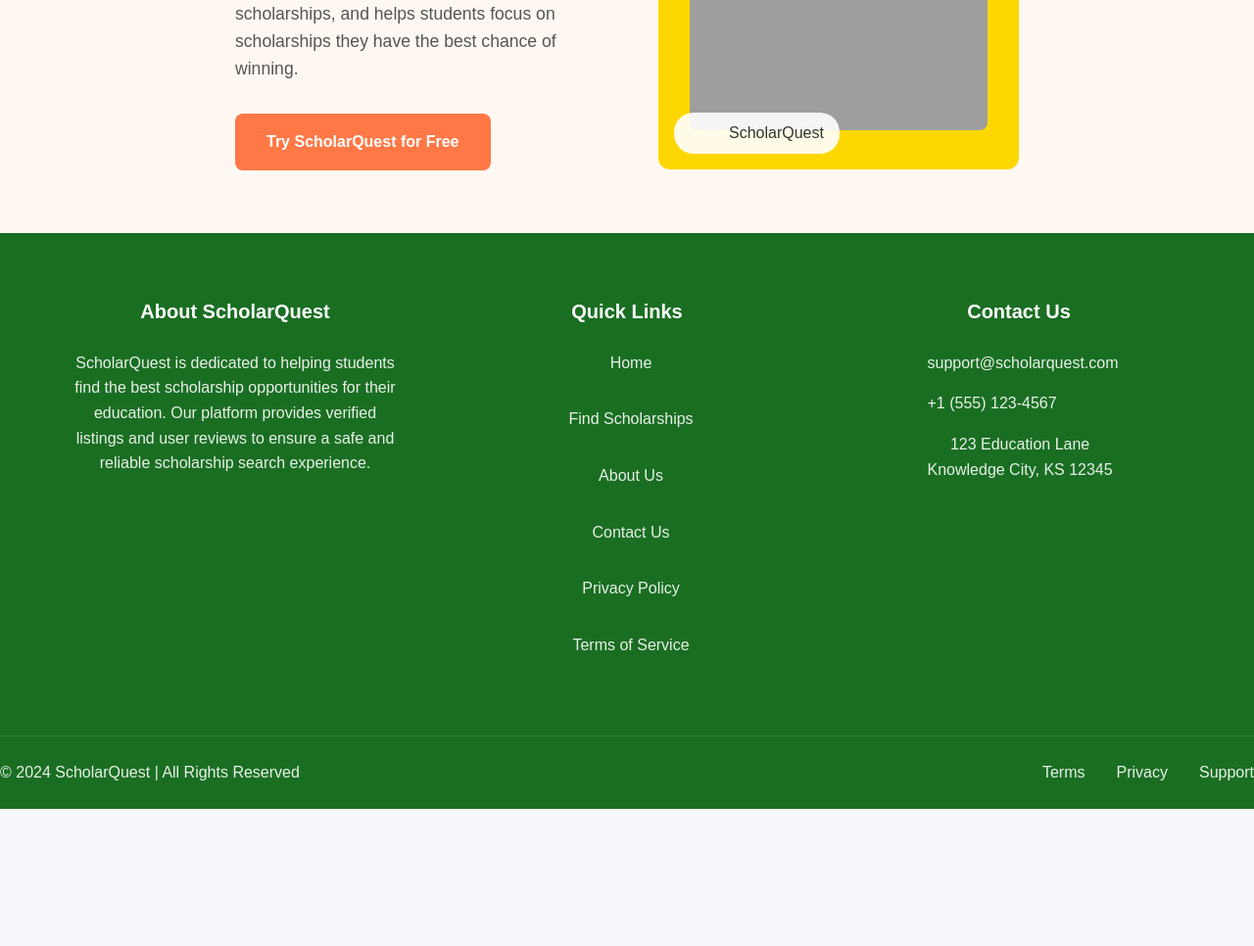
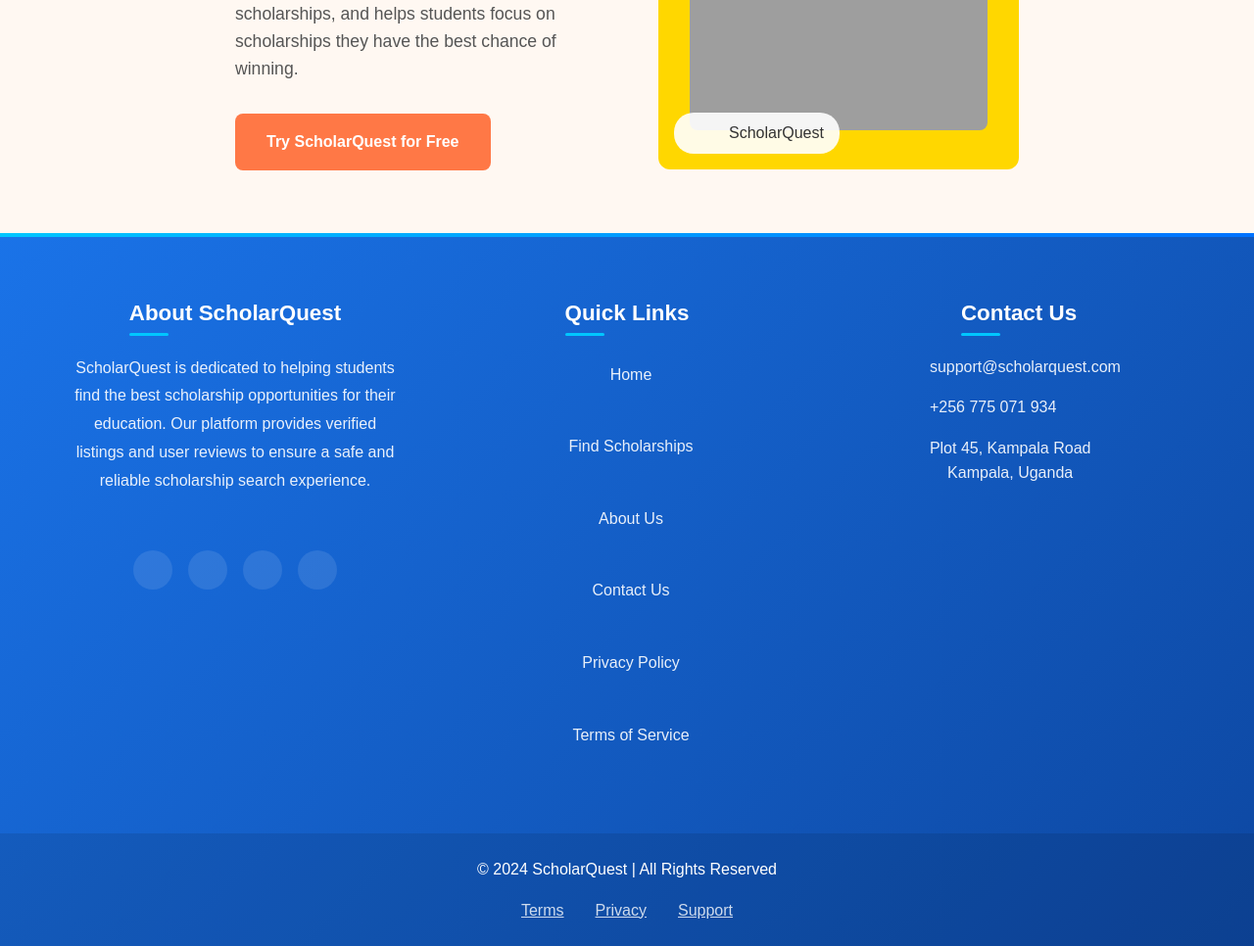
Before and after one commit to GhostInTheMach/ScholarshipFInder, a PHP site: page /pages/about.html in a window 1280 px wide. Shown: the part 1802-2768 px from the top of the page at 98% size. Before the commit the page ends 2628 px from the top, so only its background shows below. Run offline with PHP 8.4, Linux system fonts and the light colour scheme; grey boxes are pictures that could not be loaded.

Commit message:
added conatacts and location in footer

```diff
--- a/assets/css/about.css
+++ b/assets/css/about.css
@@ -78,9 +78,21 @@
 
 /* Updated Footer Styles */
 .footer {
-    background-color: #1a6e22;
+    background: linear-gradient(135deg, #1a73e8 0%, #0d47a1 100%);
     color: white;
     padding: 4rem 0 0;
+    position: relative;
+    overflow: hidden;
+}
+
+.footer::before {
+    content: '';
+    position: absolute;
+    top: 0;
+    left: 0;
+    right: 0;
+    height: 4px;
+    background: linear-gradient(90deg, #00c6ff 0%, #0072ff 100%);
 }
 
 .footer-content {
@@ -93,16 +105,29 @@
 }
 
 .footer-title {
-    font-size: 1.25rem;
+    color: #fff;
+    font-size: 1.4rem;
     font-weight: 600;
     margin-bottom: 1.5rem;
-    color: white;
+    position: relative;
+    display: inline-block;
+}
+
+.footer-title::after {
+    content: '';
+    position: absolute;
+    left: 0;
+    bottom: -5px;
+    width: 40px;
+    height: 3px;
+    background: #00c6ff;
+    border-radius: 2px;
 }
 
 .footer-description {
-    line-height: 1.6;
-    margin-bottom: 1.5rem;
     color: rgba(255, 255, 255, 0.9);
+    line-height: 1.8;
+    margin-bottom: 2rem;
 }
 
 .footer-links {
@@ -121,11 +146,13 @@
     display: flex;
     align-items: center;
     gap: 0.5rem;
-    transition: color 0.3s ease;
+    transition: all 0.3s ease;
+    padding: 0.5rem 0;
 }
 
 .footer-links a:hover {
-    color: white;
+    color: #00c6ff;
+    transform: translateX(5px);
 }
 
 .contact-info {
@@ -137,9 +164,14 @@
 .contact-info li {
     margin-bottom: 1rem;
     display: flex;
-    align-items: flex-start;
-    gap: 0.5rem;
+    align-items: center;
+    gap: 0.8rem;
     color: rgba(255, 255, 255, 0.9);
+}
+
+.contact-info i {
+    color: #00c6ff;
+    font-size: 1.2rem;
 }
 
 .social-links {
@@ -148,39 +180,44 @@
 }
 
 .social-link {
+    background: rgba(255, 255, 255, 0.1);
     color: white;
-    text-decoration: none;
-    font-size: 1.25rem;
-    transition: opacity 0.3s ease;
+    width: 40px;
+    height: 40px;
+    display: flex;
+    align-items: center;
+    justify-content: center;
+    border-radius: 50%;
+    transition: all 0.3s ease;
 }
 
 .social-link:hover {
-    opacity: 0.8;
+    background: #00c6ff;
+    color: white;
+    transform: translateY(-3px);
 }
 
 .footer-bottom {
     margin-top: 4rem;
     padding: 1.5rem 0;
-    border-top: 1px solid rgba(255, 255, 255, 0.1);
-    display: flex;
-    justify-content: space-between;
-    align-items: center;
-    color: rgba(255, 255, 255, 0.9);
+    background: rgba(0, 0, 0, 0.1);
+    text-align: center;
 }
 
 .footer-bottom-links {
     display: flex;
+    justify-content: center;
     gap: 2rem;
+    margin-top: 1rem;
 }
 
 .footer-bottom-links a {
-    color: rgba(255, 255, 255, 0.9);
-    text-decoration: none;
+    color: rgba(255, 255, 255, 0.8);
     transition: color 0.3s ease;
 }
 
 .footer-bottom-links a:hover {
-    color: white;
+    color: #00c6ff;
 }
 
 @media (max-width: 768px) {
--- a/pages/about.html
+++ b/pages/about.html
@@ -127,8 +127,8 @@
                 <h3 class="footer-title">Contact Us</h3>
                 <ul class="contact-info">
                     <li><i class="fas fa-envelope"></i> support@scholarquest.com</li>
-                    <li><i class="fas fa-phone"></i> +1 (555) 123-4567</li>
-                    <li><i class="fas fa-map-marker-alt"></i> 123 Education Lane<br>Knowledge City, KS 12345</li>
+                    <li><i class="fas fa-phone"></i> +256 775 071 934</li>
+                    <li><i class="fas fa-map-marker-alt"></i> Plot 45, Kampala Road<br>Kampala, Uganda</li>
                 </ul>
             </div>
         </div>
```
